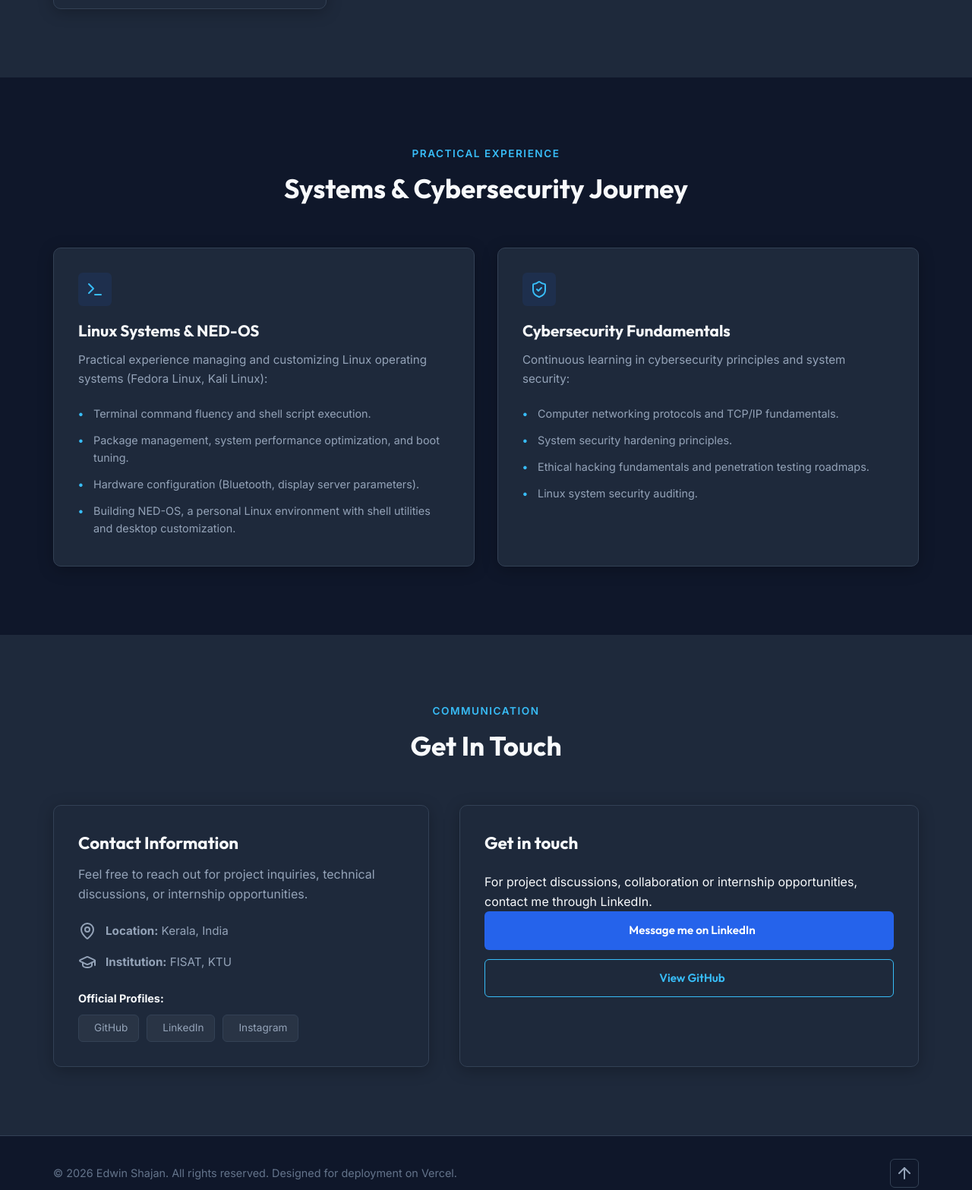
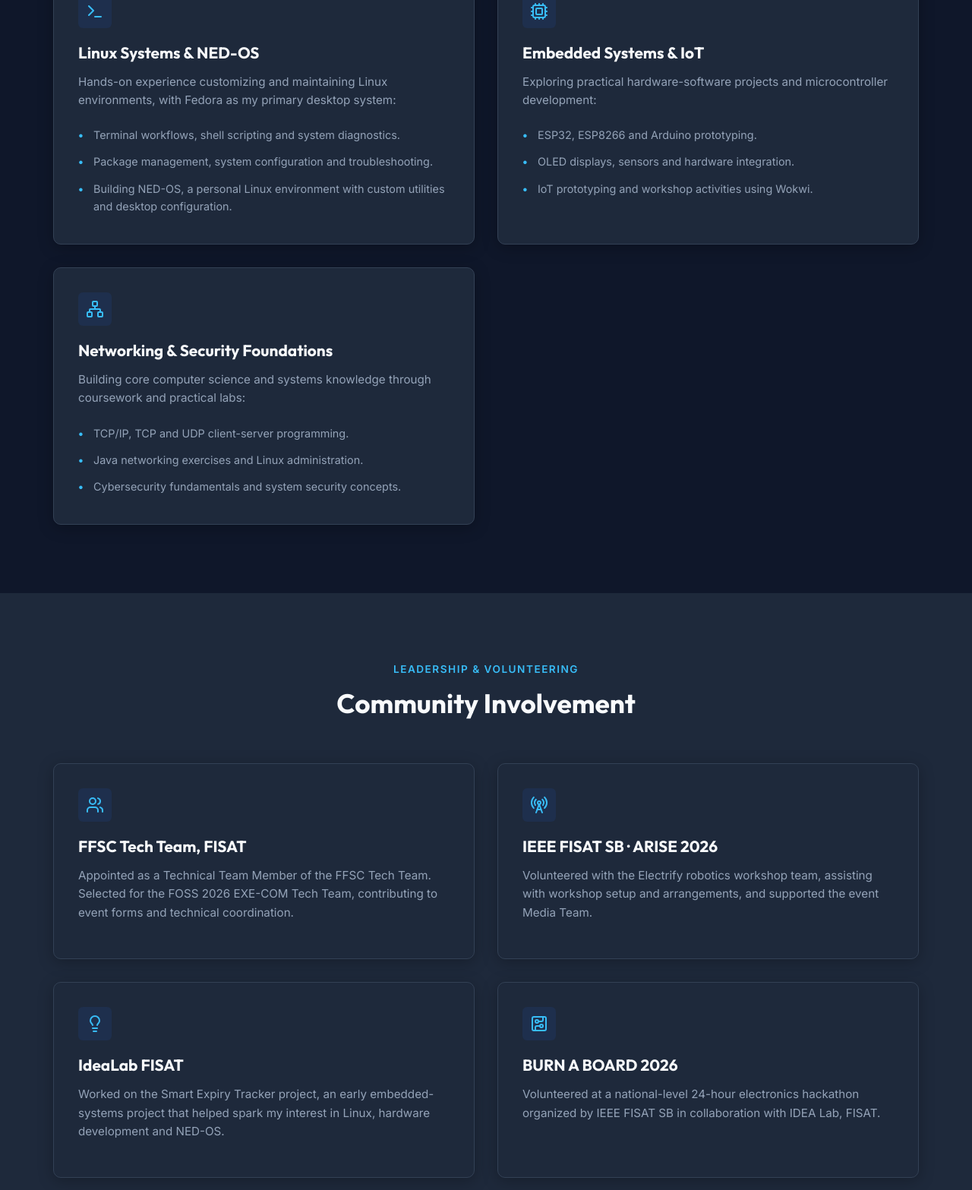
Before and after one commit to Edwinshajan2006/portfolio, a plain HTML site: page index.html in a window 1280 px wide. Shown: the part 4047-5614 px from the top of the page at 76% size. Drawn offline with nearby package versions, Linux system fonts and the light colour scheme.

Commit message:
Remove unowned fork and add LinkedIn community experience

```diff
--- a/index.html
+++ b/index.html
@@ -299,15 +299,7 @@
                             <div class="project-footer"><a href="https://github.com/Edwinshajan2006/Ned-OS" target="_blank" rel="noopener noreferrer" class="btn btn-sm btn-outline"><i data-lucide="github"></i> View Repository</a></div>
                         </div>
                     </article>
-                    <article class="project-card formal-card">
-                        <div class="project-content">
-                            <span class="project-category">Web Development · Education</span>
-                            <h3>KTUNOTES.LIVE</h3>
-                            <p class="project-desc">A student-focused platform for navigating KTU syllabus content, notes and previous question papers.</p>
-                            <div class="project-tech"><span>Next.js</span><span>React</span><span>TypeScript</span></div>
-                            <div class="project-footer"><a href="https://github.com/Edwinshajan2006/ktunotes.live" target="_blank" rel="noopener noreferrer" class="btn btn-sm btn-outline"><i data-lucide="github"></i> View Repository</a></div>
-                        </div>
-                    </article>
+
                     <article class="project-card formal-card">
                         <div class="project-content">
                             <span class="project-category">Machine Learning · NLP</span>
@@ -338,32 +330,77 @@
             <div class="container">
                 <div class="section-header">
                     <span class="section-subtitle">Practical Experience</span>
-                    <h2 class="section-title">Systems & Cybersecurity Journey</h2>
+                    <h2 class="section-title">Systems & Technical Interests</h2>
                 </div>
 
                 <div class="experience-grid">
                     <div class="formal-card exp-card">
                         <div class="exp-icon"><i data-lucide="terminal"></i></div>
                         <h3>Linux Systems & NED-OS</h3>
-                        <p>Practical experience managing and customizing Linux operating systems (Fedora Linux, Kali Linux):</p>
+                        <p>Hands-on experience customizing and maintaining Linux environments, with Fedora as my primary desktop system:</p>
                         <ul class="exp-list">
-                            <li>Terminal command fluency and shell script execution.</li>
-                            <li>Package management, system performance optimization, and boot tuning.</li>
-                            <li>Hardware configuration (Bluetooth, display server parameters).</li>
-                            <li>Building NED-OS, a personal Linux environment with shell utilities and desktop customization.</li>
+                            <li>Terminal workflows, shell scripting and system diagnostics.</li>
+                            <li>Package management, system configuration and troubleshooting.</li>
+                            <li>Building NED-OS, a personal Linux environment with custom utilities and desktop configuration.</li>
                         </ul>
                     </div>
 
                     <div class="formal-card exp-card">
-                        <div class="exp-icon"><i data-lucide="shield-check"></i></div>
-                        <h3>Cybersecurity Fundamentals</h3>
-                        <p>Continuous learning in cybersecurity principles and system security:</p>
+                        <div class="exp-icon"><i data-lucide="cpu"></i></div>
+                        <h3>Embedded Systems & IoT</h3>
+                        <p>Exploring practical hardware-software projects and microcontroller development:</p>
                         <ul class="exp-list">
-                            <li>Computer networking protocols and TCP/IP fundamentals.</li>
-                            <li>System security hardening principles.</li>
-                            <li>Ethical hacking fundamentals and penetration testing roadmaps.</li>
-                            <li>Linux system security auditing.</li>
+                            <li>ESP32, ESP8266 and Arduino prototyping.</li>
+                            <li>OLED displays, sensors and hardware integration.</li>
+                            <li>IoT prototyping and workshop activities using Wokwi.</li>
                         </ul>
+                    </div>
+
+                    <div class="formal-card exp-card">
+                        <div class="exp-icon"><i data-lucide="network"></i></div>
+                        <h3>Networking & Security Foundations</h3>
+                        <p>Building core computer science and systems knowledge through coursework and practical labs:</p>
+                        <ul class="exp-list">
+                            <li>TCP/IP, TCP and UDP client-server programming.</li>
+                            <li>Java networking exercises and Linux administration.</li>
+                            <li>Cybersecurity fundamentals and system security concepts.</li>
+                        </ul>
+                    </div>
+                </div>
+            </div>
+        </section>
+
+        <!-- Leadership & Community -->
+        <section id="community" class="experience section alt-bg">
+            <div class="container">
+                <div class="section-header">
+                    <span class="section-subtitle">Leadership & Volunteering</span>
+                    <h2 class="section-title">Community Involvement</h2>
+                </div>
+
+                <div class="experience-grid">
+                    <div class="formal-card exp-card">
+                        <div class="exp-icon"><i data-lucide="users"></i></div>
+                        <h3>FFSC Tech Team, FISAT</h3>
+                        <p>Appointed as a Technical Team Member of the FFSC Tech Team. Selected for the FOSS 2026 EXE-COM Tech Team, contributing to event forms and technical coordination.</p>
+                    </div>
+
+                    <div class="formal-card exp-card">
+                        <div class="exp-icon"><i data-lucide="radio-tower"></i></div>
+                        <h3>IEEE FISAT SB · ARISE 2026</h3>
+                        <p>Volunteered with the Electrify robotics workshop team, assisting with workshop setup and arrangements, and supported the event Media Team.</p>
+                    </div>
+
+                    <div class="formal-card exp-card">
+                        <div class="exp-icon"><i data-lucide="lightbulb"></i></div>
+                        <h3>IdeaLab FISAT</h3>
+                        <p>Worked on the Smart Expiry Tracker project, an early embedded-systems project that helped spark my interest in Linux, hardware development and NED-OS.</p>
+                    </div>
+
+                    <div class="formal-card exp-card">
+                        <div class="exp-icon"><i data-lucide="circuit-board"></i></div>
+                        <h3>BURN A BOARD 2026</h3>
+                        <p>Volunteered at a national-level 24-hour electronics hackathon organized by IEEE FISAT SB in collaboration with IDEA Lab, FISAT.</p>
                     </div>
                 </div>
             </div>
@@ -473,7 +510,6 @@
                 <div class="resume-block">
                     <h4>PROJECTS</h4>
                     <p><strong>NED-OS:</strong> A personal Linux environment with shell utilities, system diagnostics and desktop customization.</p>
-                    <p><strong>KTUNOTES.LIVE:</strong> A student-focused platform for KTU syllabus navigation, notes and previous question papers.</p>
                     <p><strong>SMS Spam Detection:</strong> SMS classification using TF-IDF and a Linear SVM model.</p>
                     <p><strong>Smart Fridge Manager:</strong> A web application for tracking food inventory, expiry dates and quantities.</p>
                 </div>
```
